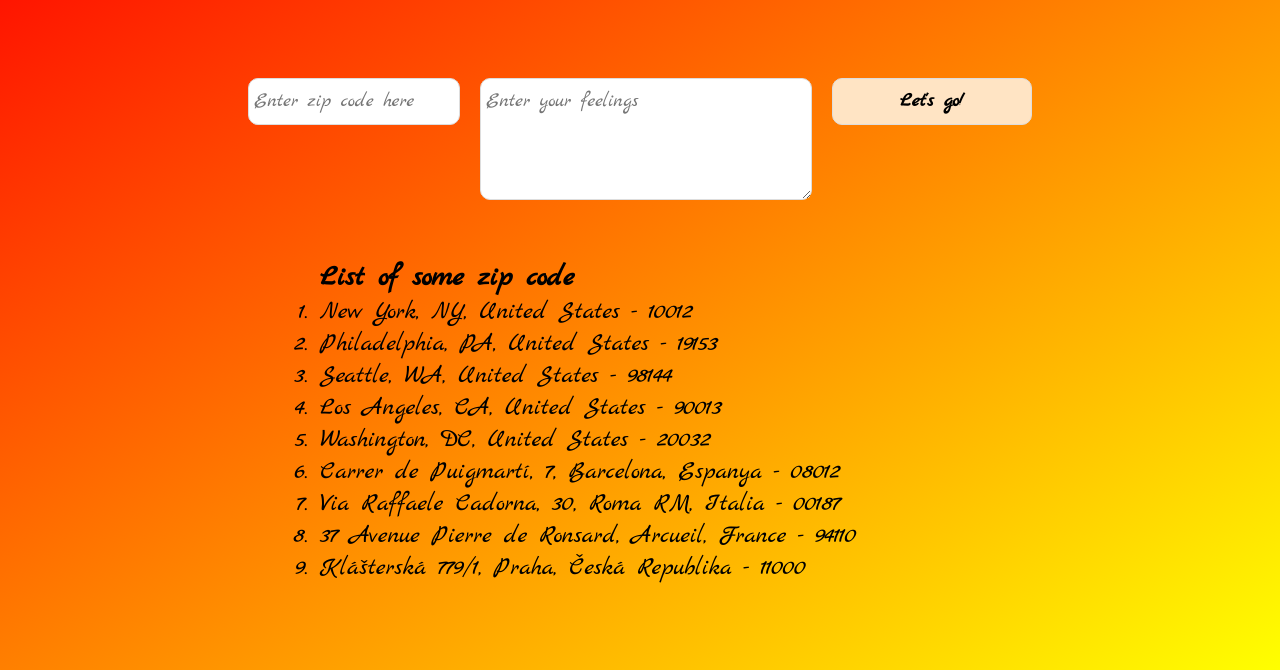
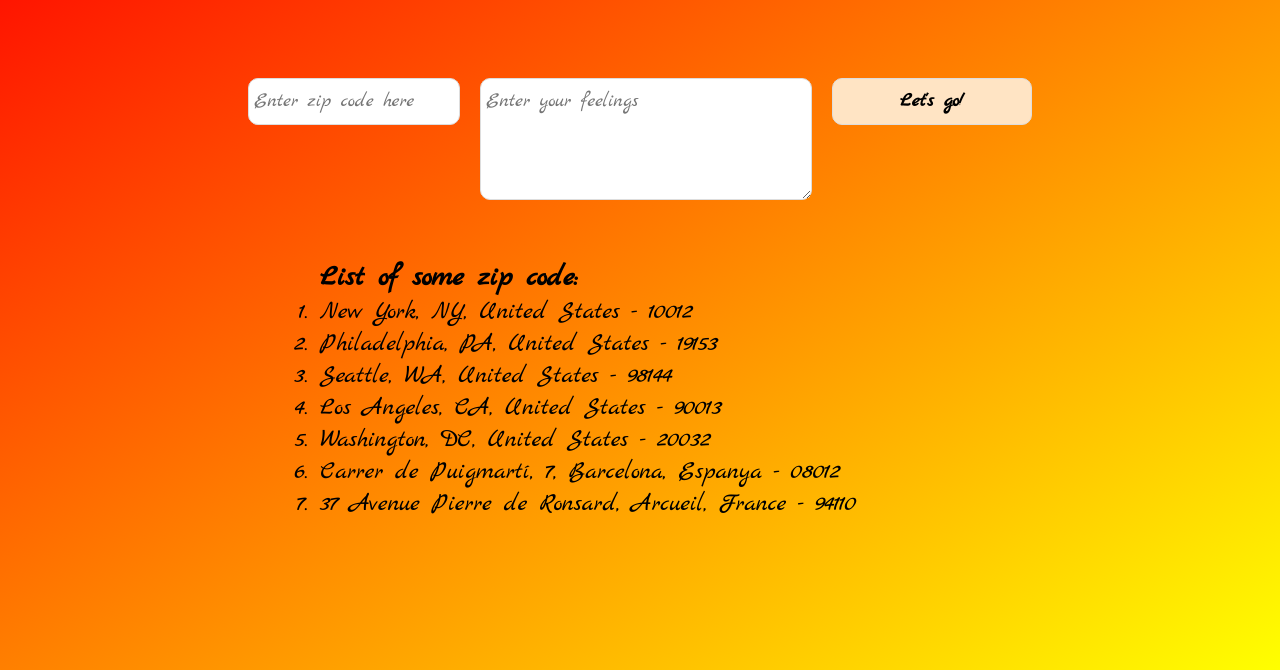
Before and after one commit to elambova/WeatherJournalApp, a plain HTML site: page website/index.html in a window 1280 px wide. Shown: the part 130-800 px from the top of the page. Drawn offline with Linux system fonts and the light colour scheme; a web font is replaced by a local one.

Commit message:
Refactor: Add new div for error message and remove 2 item from list of zip code.

```diff
--- a/website/index.html
+++ b/website/index.html
@@ -19,7 +19,7 @@
         <textarea id="feelings" placeholder="Enter your feelings" rows="4" cols="50"></textarea>
         <button id="generate">Let's go!</button>
     </div>
-
+    <div id="errorHolder"></div>
     <h2 id="entryHolderTitle">the zip code you entered is for: <b id="city"></b></h2>
     <div id="entryHolder">
         <div id="date"></div>
@@ -27,7 +27,7 @@
         <div id="content"></div>
     </div>
     <div id="listOfZipCode">
-        <h3>List of some zip code </h3>
+        <h3>List of some zip code: </h3>
         <ol>
             <li><span class="location">New York, NY, United States</span> - <span class="zipCode">10012</span></li>
             <li><span class="location">Philadelphia, PA, United States</span> - <span class="zipCode">19153</span></li>
@@ -36,12 +36,8 @@
             <li><span class="location">Washington, DC, United States</span> - <span class="zipCode">20032</span></li>
             <li><span class="location">Carrer de Puigmartí, 7, Barcelona, Espanya</span> - <span
                     class="zipCode">08012</span></li>
-            <li><span class="location">Via Raffaele Cadorna, 30, Roma RM, Italia</span> - <span
-                    class="zipCode">00187</span></li>
             <li><span class="location">37 Avenue Pierre de Ronsard, Arcueil, France</span> - <span
-                    class="zipCode">94110</span></li>
-            <li><span class="location">Klášterská 779/1, Praha, Česká Republika</span> - <span
-                    class="zipCode">11000</span>
+                    class="zipCode">94110</span>
             </li>
         </ol>
     </div>
```
